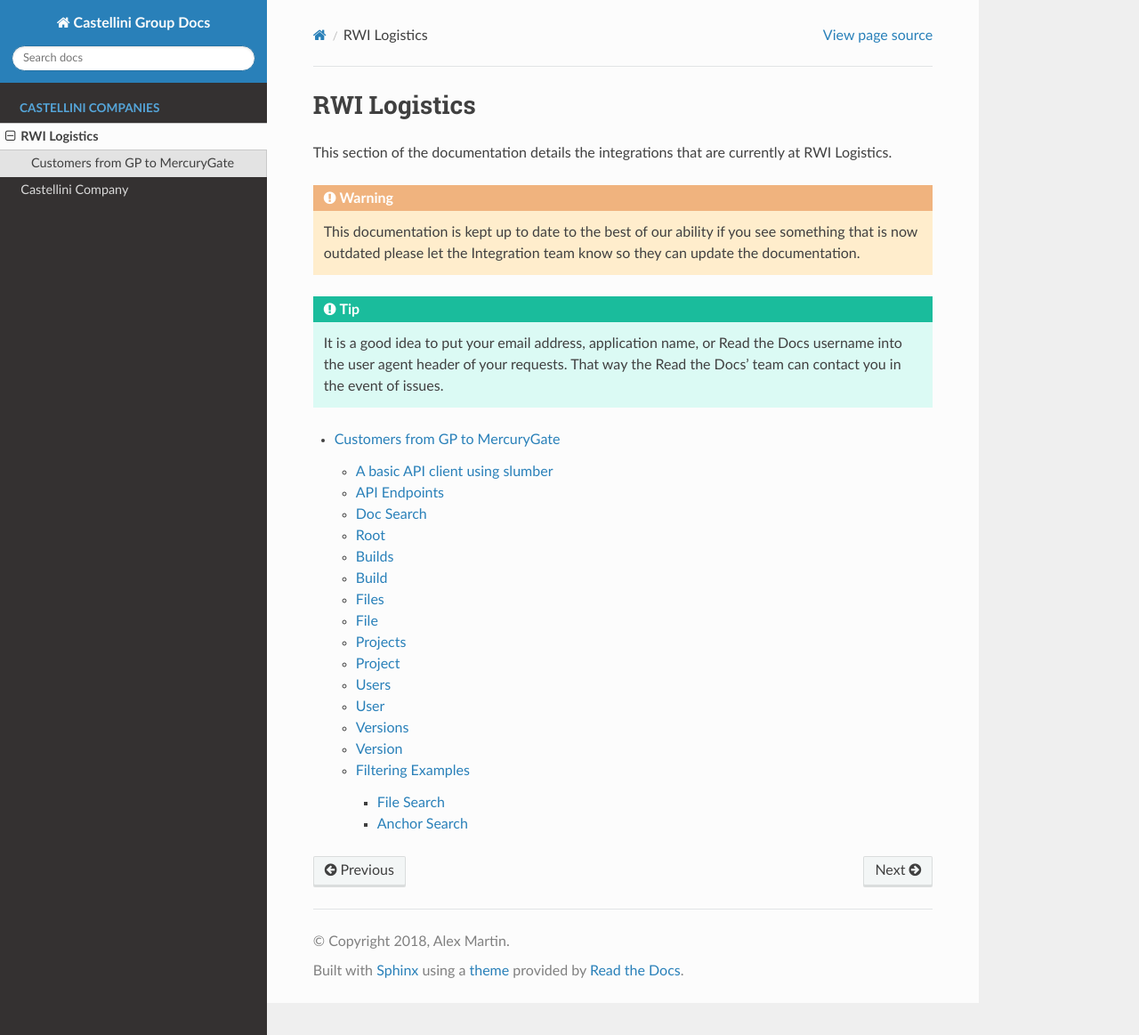
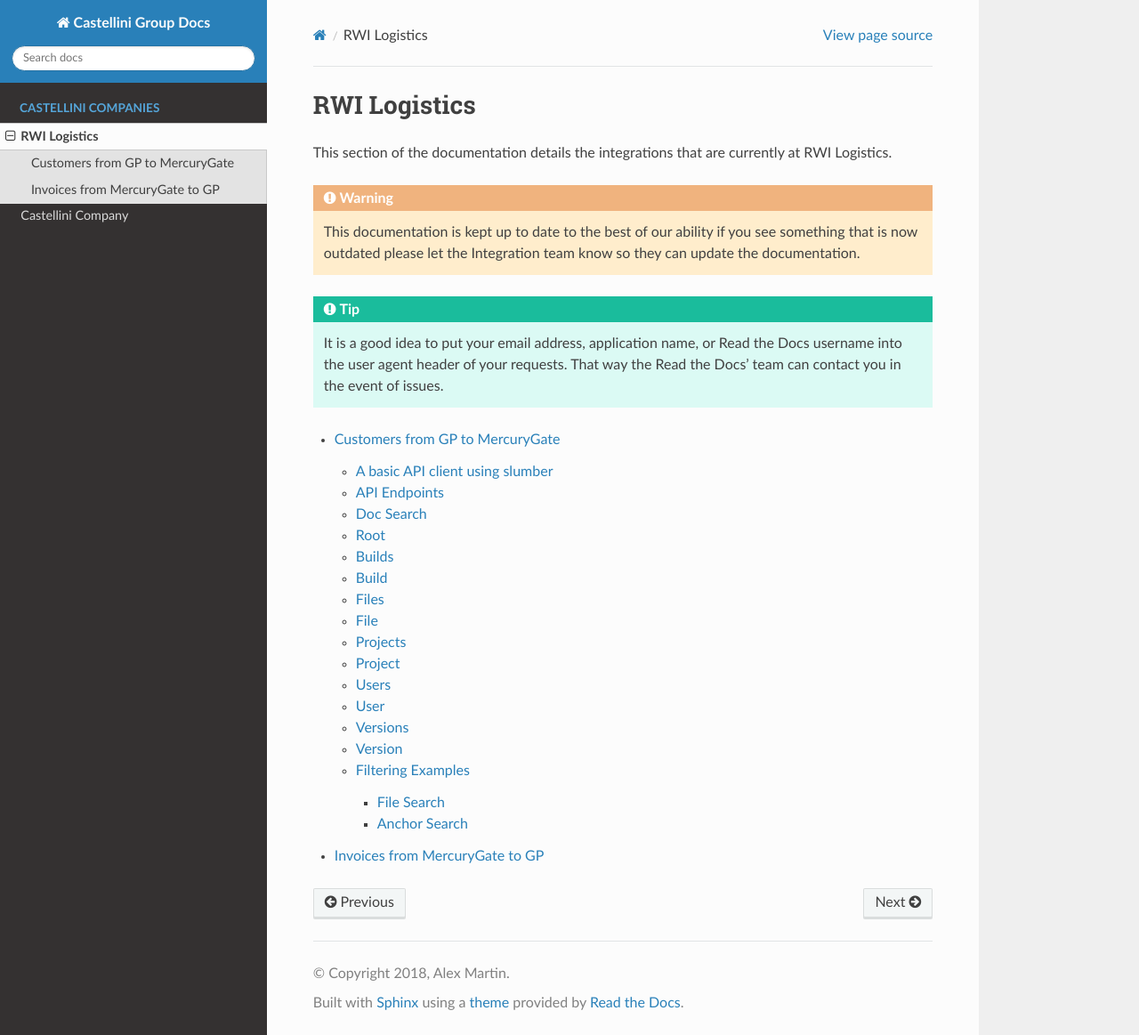
Before and after one commit to admartin66/Castellini-Group-Docs, a Sphinx documentation site: the page built from docs/source/rwilogistics/index.rst, in a window 1280 px wide and 1163 px high. Shown: the whole window at 89% size. Built offline with Sphinx 7.4.7 and the Read the Docs theme 2.0.0, drawn with Linux system fonts in a browser that asks for light colours.

Commit message:
Added Invoices

```diff
--- a/docs/source/rwilogistics/index.rst
+++ b/docs/source/rwilogistics/index.rst
@@ -20,3 +20,4 @@
     :maxdepth: 3
 
     customers
+    invoices
--- /dev/null
+++ b/docs/source/rwilogistics/invoices.rst
@@ -0,0 +1,2 @@
+Invoices from MercuryGate to GP
+================================
```
